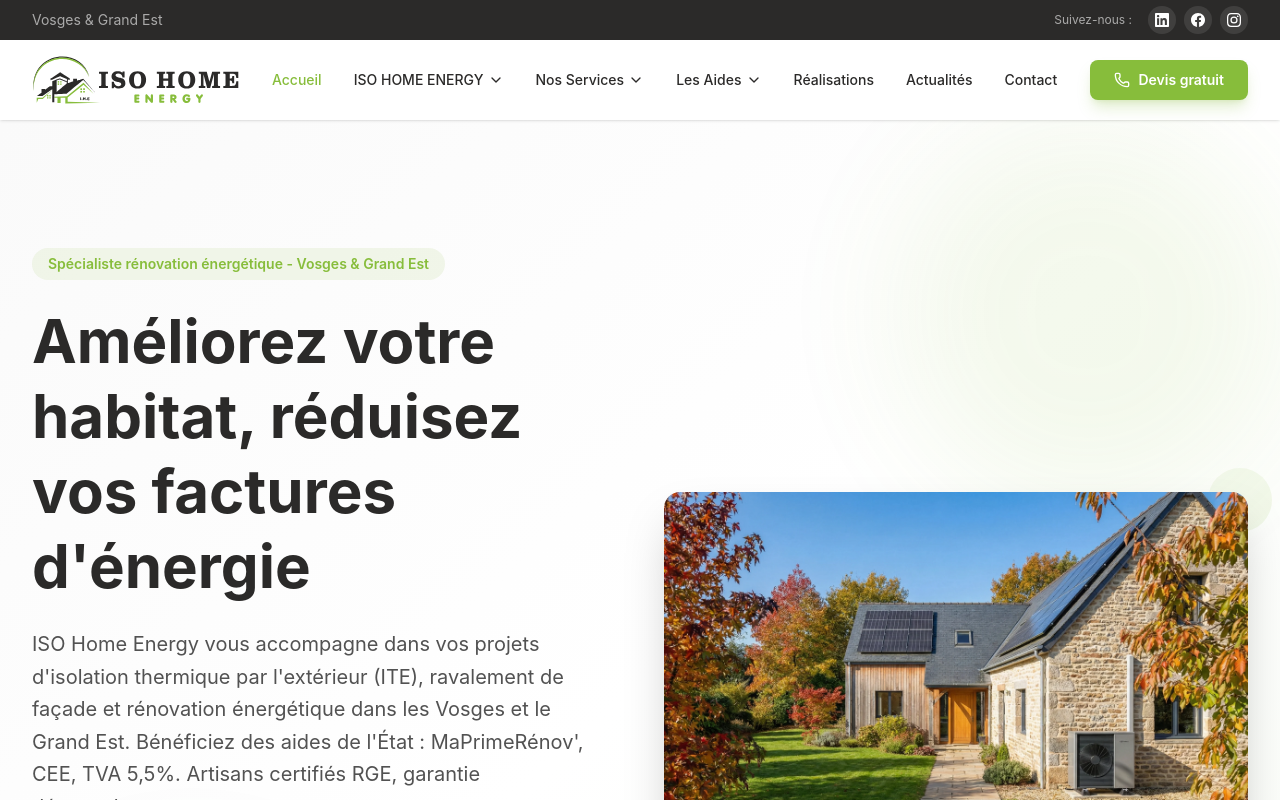
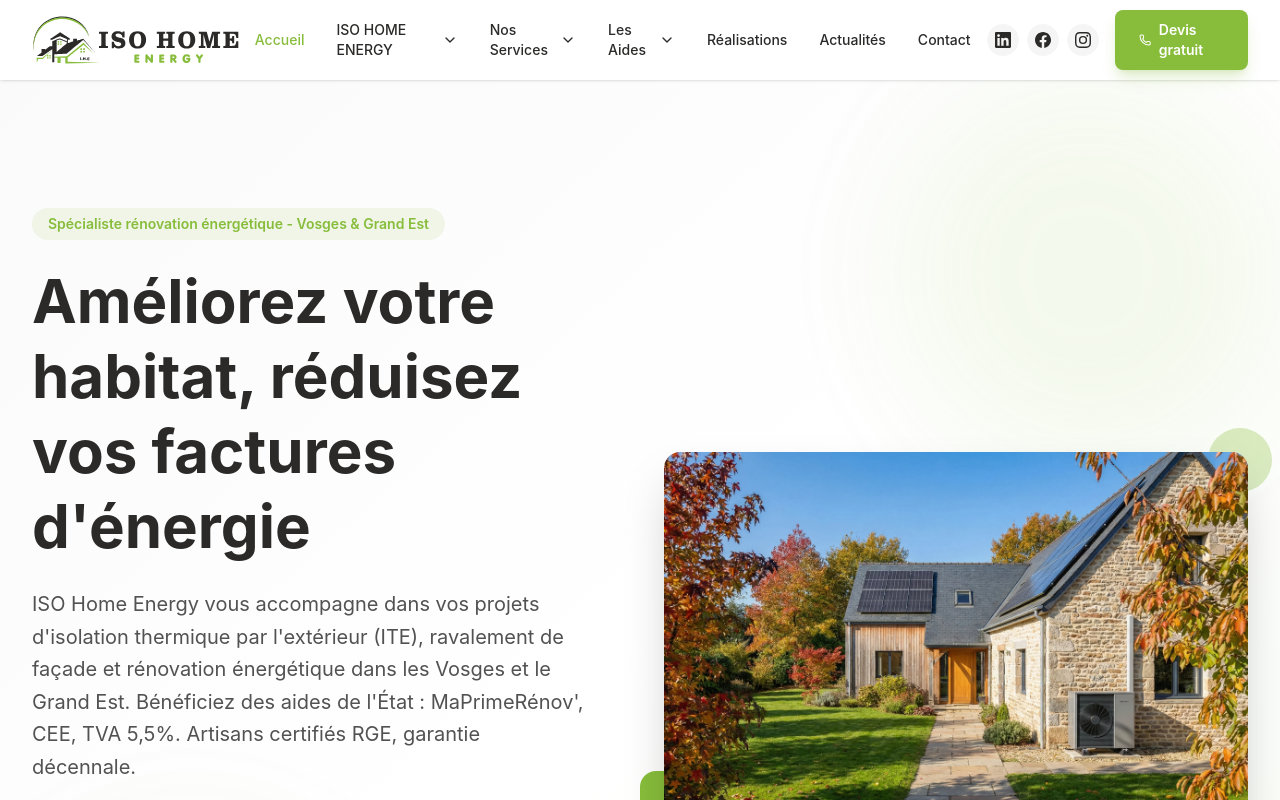
Before and after one commit to Fyned/ih-energy.fr, a React (Vite) app: page / in a window 1280 px wide. Shown: the top 800 px of the page. Built offline with nearby package versions, Linux system fonts and the light colour scheme.

Commit message:
Refonte header + ajout images hero pages
- Suppression top bar header (siyah bant)
- Déplacement icônes réseaux sociaux à droite du header
- Ajout prop backgroundImage au composant Hero
- Ajout images de fond hero sur toutes les pages
- Mise à jour padding Layout pour nouveau header

```diff
--- a/src/components/layout/Header.tsx
+++ b/src/components/layout/Header.tsx
@@ -37,75 +37,6 @@ export function Header() {
           : 'bg-white shadow-sm'
       )}
     >
-      {/* Top Bar - Desktop Only */}
-      <div className="hidden lg:block bg-primary text-white">
-        <Container>
-          <div className="flex items-center justify-between h-10 text-sm">
-            {/* Left - Contact Info */}
-            <div className="flex items-center gap-6">
-              {siteConfig.contact.phone && (
-                <a
-                  href={`tel:${siteConfig.contact.phone}`}
-                  className="flex items-center gap-2 hover:text-accent transition-colors"
-                >
-                  <Phone className="w-3.5 h-3.5" />
-                  <span>{siteConfig.contact.phone}</span>
-                </a>
-              )}
-              <span className="text-white/60">
-                Vosges & Grand Est
-              </span>
-            </div>
-
-            {/* Right - Social Icons */}
-            <div className="flex items-center gap-4">
-              <span className="text-white/60 text-xs">Suivez-nous :</span>
-              <div className="flex items-center gap-2">
-                {siteConfig.social.linkedin && (
-                  <a
-                    href={siteConfig.social.linkedin}
-                    target="_blank"
-                    rel="noopener noreferrer"
-                    className="w-7 h-7 bg-white/10 rounded-full flex items-center justify-center hover:bg-accent transition-colors"
-                    aria-label="LinkedIn"
-                  >
-                    <svg className="w-3.5 h-3.5" fill="currentColor" viewBox="0 0 24 24">
-                      <path d="M20.447 20.452h-3.554v-5.569c0-1.328-.027-3.037-1.852-3.037-1.853 0-2.136 1.445-2.136 2.939v5.667H9.351V9h3.414v1.561h.046c.477-.9 1.637-1.85 3.37-1.85 3.601 0 4.267 2.37 4.267 5.455v6.286zM5.337 7.433c-1.144 0-2.063-.926-2.063-2.065 0-1.138.92-2.063 2.063-2.063 1.14 0 2.064.925 2.064 2.063 0 1.139-.925 2.065-2.064 2.065zm1.782 13.019H3.555V9h3.564v11.452zM22.225 0H1.771C.792 0 0 .774 0 1.729v20.542C0 23.227.792 24 1.771 24h20.451C23.2 24 24 23.227 24 22.271V1.729C24 .774 23.2 0 22.222 0h.003z"/>
-                    </svg>
-                  </a>
-                )}
-                {siteConfig.social.facebook && (
-                  <a
-                    href={siteConfig.social.facebook}
-                    target="_blank"
-                    rel="noopener noreferrer"
-                    className="w-7 h-7 bg-white/10 rounded-full flex items-center justify-center hover:bg-accent transition-colors"
-                    aria-label="Facebook"
-                  >
-                    <svg className="w-3.5 h-3.5" fill="currentColor" viewBox="0 0 24 24">
-                      <path d="M24 12.073c0-6.627-5.373-12-12-12s-12 5.373-12 12c0 5.99 4.388 10.954 10.125 11.854v-8.385H7.078v-3.47h3.047V9.43c0-3.007 1.792-4.669 4.533-4.669 1.312 0 2.686.235 2.686.235v2.953H15.83c-1.491 0-1.956.925-1.956 1.874v2.25h3.328l-.532 3.47h-2.796v8.385C19.612 23.027 24 18.062 24 12.073z"/>
-                    </svg>
-                  </a>
-                )}
-                {siteConfig.social.instagram && (
-                  <a
-                    href={siteConfig.social.instagram}
-                    target="_blank"
-                    rel="noopener noreferrer"
-                    className="w-7 h-7 bg-white/10 rounded-full flex items-center justify-center hover:bg-accent transition-colors"
-                    aria-label="Instagram"
-                  >
-                    <svg className="w-3.5 h-3.5" fill="currentColor" viewBox="0 0 24 24">
-                      <path d="M12 2.163c3.204 0 3.584.012 4.85.07 3.252.148 4.771 1.691 4.919 4.919.058 1.265.069 1.645.069 4.849 0 3.205-.012 3.584-.069 4.849-.149 3.225-1.664 4.771-4.919 4.919-1.266.058-1.644.07-4.85.07-3.204 0-3.584-.012-4.849-.07-3.26-.149-4.771-1.699-4.919-4.92-.058-1.265-.07-1.644-.07-4.849 0-3.204.013-3.583.07-4.849.149-3.227 1.664-4.771 4.919-4.919 1.266-.057 1.645-.069 4.849-.069zM12 0C8.741 0 8.333.014 7.053.072 2.695.272.273 2.69.073 7.052.014 8.333 0 8.741 0 12c0 3.259.014 3.668.072 4.948.2 4.358 2.618 6.78 6.98 6.98C8.333 23.986 8.741 24 12 24c3.259 0 3.668-.014 4.948-.072 4.354-.2 6.782-2.618 6.979-6.98.059-1.28.073-1.689.073-4.948 0-3.259-.014-3.667-.072-4.947-.196-4.354-2.617-6.78-6.979-6.98C15.668.014 15.259 0 12 0zm0 5.838a6.162 6.162 0 100 12.324 6.162 6.162 0 000-12.324zM12 16a4 4 0 110-8 4 4 0 010 8zm6.406-11.845a1.44 1.44 0 100 2.881 1.44 1.44 0 000-2.881z"/>
-                    </svg>
-                  </a>
-                )}
-              </div>
-            </div>
-          </div>
-        </Container>
-      </div>
-
       {/* Main Header */}
       <Container>
         <div className="flex items-center justify-between h-16 lg:h-20">
@@ -157,8 +88,52 @@ export function Header() {
             ))}
           </nav>
 
-          {/* CTA Button - Desktop */}
-          <div className="hidden lg:block">
+          {/* Right Side - Social Icons + CTA Button - Desktop */}
+          <div className="hidden lg:flex items-center gap-4">
+            {/* Social Icons */}
+            <div className="flex items-center gap-2">
+              {siteConfig.social.linkedin && (
+                <a
+                  href={siteConfig.social.linkedin}
+                  target="_blank"
+                  rel="noopener noreferrer"
+                  className="w-8 h-8 bg-neutral-100 rounded-full flex items-center justify-center text-primary hover:bg-accent hover:text-white transition-colors"
+                  aria-label="LinkedIn"
+                >
+                  <svg className="w-4 h-4" fill="currentColor" viewBox="0 0 24 24">
+                    <path d="M20.447 20.452h-3.554v-5.569c0-1.328-.027-3.037-1.852-3.037-1.853 0-2.136 1.445-2.136 2.939v5.667H9.351V9h3.414v1.561h.046c.477-.9 1.637-1.85 3.37-1.85 3.601 0 4.267 2.37 4.267 5.455v6.286zM5.337 7.433c-1.144 0-2.063-.926-2.063-2.065 0-1.138.92-2.063 2.063-2.063 1.14 0 2.064.925 2.064 2.063 0 1.139-.925 2.065-2.064 2.065zm1.782 13.019H3.555V9h3.564v11.452zM22.225 0H1.771C.792 0 0 .774 0 1.729v20.542C0 23.227.792 24 1.771 24h20.451C23.2 24 24 23.227 24 22.271V1.729C24 .774 23.2 0 22.222 0h.003z"/>
+                  </svg>
+                </a>
+              )}
+              {siteConfig.social.facebook && (
+                <a
+                  href={siteConfig.social.facebook}
+                  target="_blank"
+                  rel="noopener noreferrer"
+                  className="w-8 h-8 bg-neutral-100 rounded-full flex items-center justify-center text-primary hover:bg-accent hover:text-white transition-colors"
+                  aria-label="Facebook"
+                >
+                  <svg className="w-4 h-4" fill="currentColor" viewBox="0 0 24 24">
+                    <path d="M24 12.073c0-6.627-5.373-12-12-12s-12 5.373-12 12c0 5.99 4.388 10.954 10.125 11.854v-8.385H7.078v-3.47h3.047V9.43c0-3.007 1.792-4.669 4.533-4.669 1.312 0 2.686.235 2.686.235v2.953H15.83c-1.491 0-1.956.925-1.956 1.874v2.25h3.328l-.532 3.47h-2.796v8.385C19.612 23.027 24 18.062 24 12.073z"/>
+                  </svg>
+                </a>
+              )}
+              {siteConfig.social.instagram && (
+                <a
+                  href={siteConfig.social.instagram}
+                  target="_blank"
+                  rel="noopener noreferrer"
+                  className="w-8 h-8 bg-neutral-100 rounded-full flex items-center justify-center text-primary hover:bg-accent hover:text-white transition-colors"
+                  aria-label="Instagram"
+                >
+                  <svg className="w-4 h-4" fill="currentColor" viewBox="0 0 24 24">
+                    <path d="M12 2.163c3.204 0 3.584.012 4.85.07 3.252.148 4.771 1.691 4.919 4.919.058 1.265.069 1.645.069 4.849 0 3.205-.012 3.584-.069 4.849-.149 3.225-1.664 4.771-4.919 4.919-1.266.058-1.644.07-4.85.07-3.204 0-3.584-.012-4.849-.07-3.26-.149-4.771-1.699-4.919-4.92-.058-1.265-.07-1.644-.07-4.849 0-3.204.013-3.583.07-4.849.149-3.227 1.664-4.771 4.919-4.919 1.266-.057 1.645-.069 4.849-.069zM12 0C8.741 0 8.333.014 7.053.072 2.695.272.273 2.69.073 7.052.014 8.333 0 8.741 0 12c0 3.259.014 3.668.072 4.948.2 4.358 2.618 6.78 6.98 6.98C8.333 23.986 8.741 24 12 24c3.259 0 3.668-.014 4.948-.072 4.354-.2 6.782-2.618 6.979-6.98.059-1.28.073-1.689.073-4.948 0-3.259-.014-3.667-.072-4.947-.196-4.354-2.617-6.78-6.979-6.98C15.668.014 15.259 0 12 0zm0 5.838a6.162 6.162 0 100 12.324 6.162 6.162 0 000-12.324zM12 16a4 4 0 110-8 4 4 0 010 8zm6.406-11.845a1.44 1.44 0 100 2.881 1.44 1.44 0 000-2.881z"/>
+                  </svg>
+                </a>
+              )}
+            </div>
+
+            {/* CTA Button */}
             <Link
               to="/contact"
               className="inline-flex items-center gap-2 px-6 py-2.5 bg-accent text-white text-sm font-semibold rounded-lg hover:bg-accent-dark transition-all duration-300 shadow-lg shadow-accent/25 hover:shadow-xl hover:shadow-accent/30 hover:-translate-y-0.5"
--- a/src/components/layout/Layout.tsx
+++ b/src/components/layout/Layout.tsx
@@ -10,8 +10,8 @@ export function Layout({ children }: LayoutProps) {
   return (
     <div className="min-h-screen flex flex-col">
       <Header />
-      {/* pt-16 for mobile (no top bar), lg:pt-[7.5rem] for desktop (top bar + main header) */}
-      <main className="flex-1 pt-16 lg:pt-[7.5rem]">{children}</main>
+      {/* pt-16 for mobile, lg:pt-20 for desktop */}
+      <main className="flex-1 pt-16 lg:pt-20">{children}</main>
       <Footer />
     </div>
   )
--- a/src/components/sections/Hero.tsx
+++ b/src/components/sections/Hero.tsx
@@ -17,6 +17,7 @@ interface HeroProps {
   }
   features?: string[]
   image?: string
+  backgroundImage?: string
   variant?: 'default' | 'centered' | 'split'
   dark?: boolean
   badge?: string
@@ -30,38 +31,56 @@ export function Hero({
   secondaryCTA,
   features,
   image,
+  backgroundImage,
   variant = 'default',
   dark = false,
   badge,
 }: HeroProps) {
   const isCentered = variant === 'centered'
+  const hasBackgroundImage = !!backgroundImage
+  const isDark = dark || hasBackgroundImage
 
   return (
     <section
       className={cn(
         'relative overflow-hidden',
-        dark
+        hasBackgroundImage
+          ? 'bg-primary'
+          : isDark
             ? 'bg-gradient-to-br from-primary via-primary-light to-primary'
             : 'bg-gradient-to-br from-neutral-50 via-white to-accent/5'
       )}
     >
-      {/* Background Pattern */}
+      {/* Background Image */}
+      {hasBackgroundImage && (
+        <>
+          <div
+            className="absolute inset-0 bg-cover bg-center bg-no-repeat"
+            style={{ backgroundImage: `url(${backgroundImage})` }}
+          />
+          <div className="absolute inset-0 bg-primary/70" />
+        </>
+      )}
+
+      {/* Background Pattern (only when no background image) */}
+      {!hasBackgroundImage && (
         <div className="absolute inset-0 opacity-30">
           <div
             className={cn(
               'absolute top-0 right-0 w-96 h-96 rounded-full blur-3xl',
-            dark ? 'bg-accent/20' : 'bg-accent/30'
+              isDark ? 'bg-accent/20' : 'bg-accent/30'
             )}
           />
           <div
             className={cn(
               'absolute bottom-0 left-0 w-96 h-96 rounded-full blur-3xl',
-            dark ? 'bg-accent/10' : 'bg-accent/20'
+              isDark ? 'bg-accent/10' : 'bg-accent/20'
             )}
           />
         </div>
+      )}
 
-      <Container className="relative">
+      <Container className="relative z-10">
         <div
           className={cn(
             'py-20 lg:py-32',
@@ -84,7 +103,7 @@ export function Hero({
                 transition={{ delay: 0.1 }}
                 className={cn(
                   'inline-block px-4 py-1.5 text-sm font-semibold rounded-full mb-6',
-                  dark
+                  isDark
                     ? 'bg-accent text-white'
                     : 'bg-accent/10 text-accent'
                 )}
@@ -100,7 +119,7 @@ export function Hero({
                 transition={{ delay: 0.2 }}
                 className={cn(
                   'text-sm font-semibold uppercase tracking-wider mb-4',
-                  dark ? 'text-accent' : 'text-accent'
+                  isDark ? 'text-accent' : 'text-accent'
                 )}
               >
                 {subtitle}
@@ -113,7 +132,7 @@ export function Hero({
               transition={{ delay: 0.2 }}
               className={cn(
                 'text-4xl sm:text-5xl lg:text-6xl font-bold leading-tight',
-                dark ? 'text-white' : 'text-primary'
+                isDark ? 'text-white' : 'text-primary'
               )}
             >
               {title}
@@ -126,7 +145,7 @@ export function Hero({
                 transition={{ delay: 0.3 }}
                 className={cn(
                   'mt-6 text-lg lg:text-xl leading-relaxed',
-                  dark ? 'text-white/80' : 'text-neutral-600',
+                  isDark ? 'text-white/80' : 'text-neutral-600',
                   isCentered ? 'max-w-2xl mx-auto' : 'max-w-xl'
                 )}
               >
@@ -149,7 +168,7 @@ export function Hero({
                     key={index}
                     className={cn(
                       'flex items-center gap-3',
-                      dark ? 'text-white/90' : 'text-neutral-700'
+                      isDark ? 'text-white/90' : 'text-neutral-700'
                     )}
                   >
                     <CheckCircle className="w-5 h-5 text-accent flex-shrink-0" />
@@ -178,7 +197,7 @@ export function Hero({
                 {secondaryCTA && (
                   <Button
                     to={secondaryCTA.href}
-                    variant={dark ? 'outline' : 'ghost'}
+                    variant={isDark ? 'outline' : 'ghost'}
                     size="lg"
                   >
                     {secondaryCTA.label}
--- a/src/pages/Contact.tsx
+++ b/src/pages/Contact.tsx
@@ -62,6 +62,7 @@ export function Contact() {
         title="Contactez-nous"
         description="Une question ? Un projet d'ITE ou de ravalement de façade dans les Vosges ou le Grand Est ? Notre équipe locale est à votre écoute pour vous accompagner dans votre rénovation énergétique."
         variant="centered"
+        backgroundImage="/images/hero/contact-hero.webp"
       />
 
       <section className="py-20 lg:py-28 bg-white">
--- a/src/pages/IsoHomeEnergy.tsx
+++ b/src/pages/IsoHomeEnergy.tsx
@@ -70,6 +70,7 @@ export function IsoHomeEnergy() {
         description="Implantés dans les Vosges, nous accompagnons les propriétaires du Grand Est dans l'amélioration de la performance énergétique de leur habitat. ITE, ravalement de façade, menuiseries, chauffage : nous proposons des solutions complètes, réalisées par des artisans certifiés RGE."
         variant="centered"
         badge="Qui sommes-nous"
+        backgroundImage="/images/hero/company-hero.webp"
       />
 
       {/* Stats Section */}
--- a/src/pages/Realisations.tsx
+++ b/src/pages/Realisations.tsx
@@ -35,6 +35,7 @@ export function Realisations() {
         description="Découvrez nos projets de rénovation énergétique réalisés dans les Vosges et le Grand Est. ITE, ravalement de façade, menuiseries, chauffage... Nos artisans RGE locaux interviennent à Strasbourg, Metz, Nancy, Épinal, Colmar et dans toute la région."
         variant="centered"
         badge="Portfolio - Vosges & Grand Est"
+        backgroundImage="/images/hero/realisations-hero.webp"
       />
 
       <section className="py-20 lg:py-28 bg-white">
--- a/src/pages/actualites/index.tsx
+++ b/src/pages/actualites/index.tsx
@@ -35,6 +35,7 @@ export function ActualitesIndex() {
         description="Restez informé des dernières nouveautés en matière de rénovation énergétique, d'aides financières et de conseils pratiques pour les propriétaires des Vosges et du Grand Est."
         variant="centered"
         badge="Blog - Vosges & Grand Est"
+        backgroundImage="/images/hero/blog-hero.webp"
       />
 
       <section className="py-20 lg:py-28 bg-white">
--- a/src/pages/aides/AideDetail.tsx
+++ b/src/pages/aides/AideDetail.tsx
@@ -42,6 +42,7 @@ export function AideDetail() {
         description={aide.description}
         variant="centered"
         badge="Les aides"
+        backgroundImage="/images/hero/aides-hero.webp"
         primaryCTA={{
           label: 'Vérifier mon éligibilité',
           href: '/contact',
--- a/src/pages/aides/index.tsx
+++ b/src/pages/aides/index.tsx
@@ -42,6 +42,7 @@ export function AidesIndex() {
         description="De nombreuses aides existent pour financer vos travaux de rénovation énergétique. Découvrez les dispositifs auxquels vous avez droit et laissez-nous nous occuper des démarches."
         variant="centered"
         badge="Financez vos travaux"
+        backgroundImage="/images/hero/aides-hero.webp"
       />
 
       <AidesGrid
--- a/src/pages/services/ServiceDetail.tsx
+++ b/src/pages/services/ServiceDetail.tsx
@@ -42,6 +42,7 @@ export function ServiceDetail() {
         description={service.description}
         variant="centered"
         badge="Nos services"
+        backgroundImage={service.image}
         primaryCTA={{
           label: 'Demander un devis gratuit',
           href: '/contact',
--- a/src/pages/services/index.tsx
+++ b/src/pages/services/index.tsx
@@ -15,6 +15,7 @@ export function ServicesIndex() {
         description="Du diagnostic à la réalisation, nous vous accompagnons dans tous vos projets d'amélioration de la performance énergétique de votre habitat dans les Vosges et le Grand Est. Spécialistes ITE et ravalement de façade."
         variant="centered"
         badge="Nos expertises - Vosges & Grand Est"
+        backgroundImage="/images/hero/services-hero.webp"
       />
 
       <ServiceCards
```
Lines whose indentation alone changed are shown as unchanged.
